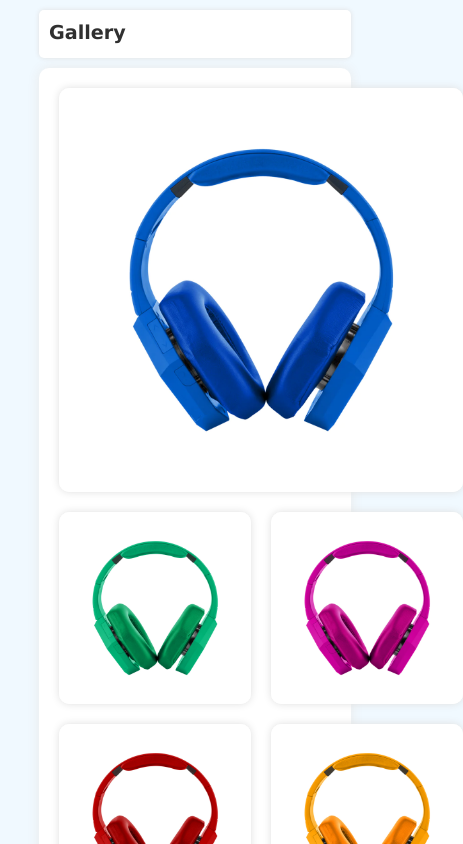
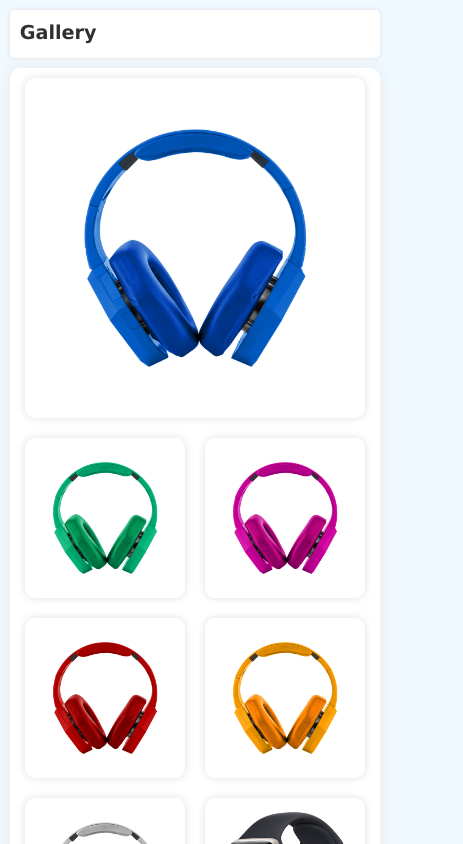
Before and after one commit to kazi331/reorderable_image_gallery, a React (Vite) app: page / in a window 390 px wide. Shown: the top 844 px of the page, 463 px wide, since content can reach past the window. Built offline with nearby package versions, Linux system fonts and the light colour scheme; the HTML template or start-up script is replaced by a standard one.

Commit message:
responsive for mobile

```diff
--- a/src/styles/gallery.module.css
+++ b/src/styles/gallery.module.css
@@ -1,6 +1,7 @@
 .wrapper {
   padding: 20px;
   width: 80vw;
+  min-width: 100%;
   /* margin: 20px; */
   box-shadow: 0px 0px 13px rgb(233, 233, 233);
   background-color: white;
@@ -75,7 +76,6 @@
   grid-template-rows: repeat(3, 12rem);
   grid-template-columns: repeat(auto-fit, minmax(12rem, 12rem));
   gap: 20px;
-
   grid-auto-rows: 12rem;
   grid-auto-columns: 12rem;
 }
@@ -195,3 +195,19 @@
   font-size: 0.9rem;
   font-weight: 500;
 }
+
+/* RESPONSIVE DESIGN */
+
+@media screen and (max-width: 900px) {
+  .wrapper {
+    padding: 10px;
+    width: 95vw;
+  }
+  .container {
+    grid-template-rows: repeat(3, 10rem);
+    grid-template-columns: repeat(auto-fit, minmax(10rem, 10rem));
+    grid-auto-rows: 10rem;
+    grid-auto-columns: 10rem;
+    justify-content: center;
+  }
+}
```
